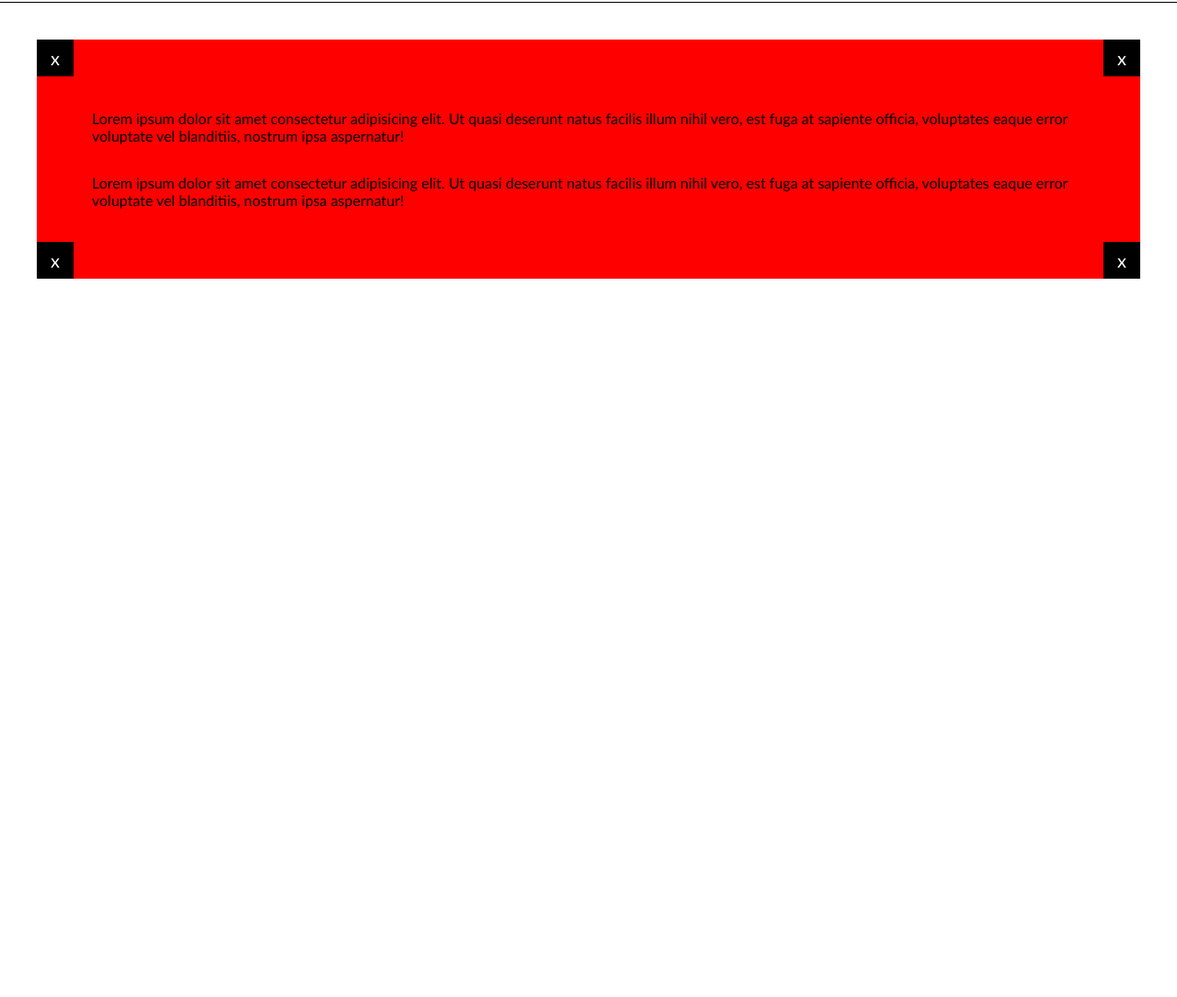
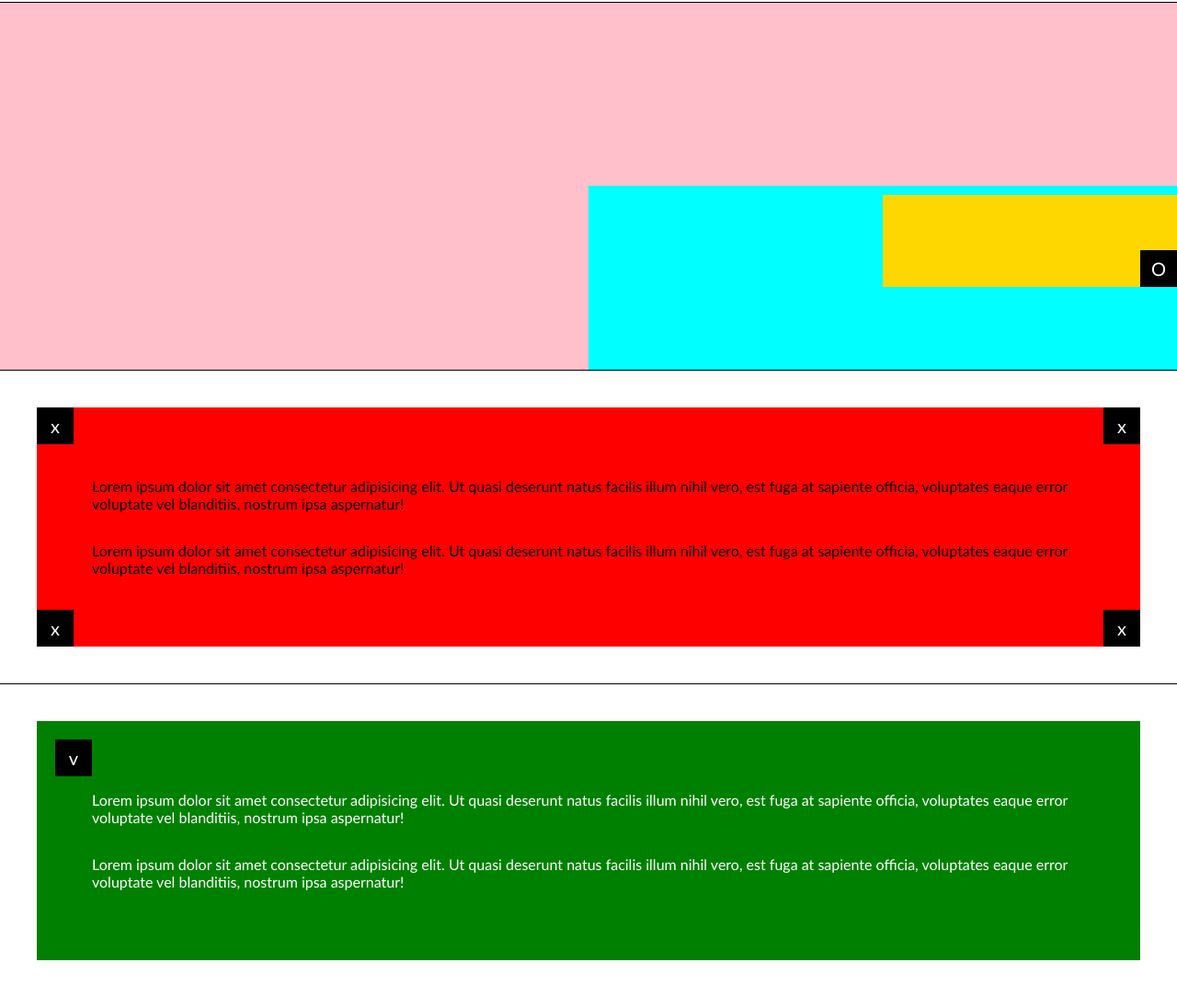
Before and after one commit to asnvc/11-position, a website: page index.html in a window 1280 px wide. Shown: the part 175-1259 px from the top of the page at 92% size. Before the commit the page ends 800 px from the top, so only its background shows below. Drawn offline with Linux system fonts and the light colour scheme.

Commit message:
more positioning

```diff
--- a/css/main.css
+++ b/css/main.css
@@ -10,6 +10,7 @@ body {
     font-family: 'Gill Sans', 'Gill Sans MT', Calibri, 'Trebuchet MS', sans-serif;
 }
 
+header,
 section{
     display: inline-block;
     width: 100%;
@@ -80,3 +81,76 @@ p{
     bottom: 0;
     right: 0;
 }
+
+.agurkas{
+    display: inline-block;
+    width: 100%;
+    padding: 60px;
+    background-color: green;
+    color: #fff;
+    position: relative;
+}
+
+.check{
+    width: 40px;
+    height: 40px;
+    float: left;
+    line-height: 40px;
+    text-align: center;
+    font-size: 20px;
+    background-color: #000;
+    color: #fff;
+    position: absolute;
+    top: 20px;
+    left: 20px;
+    right: 20px;
+    bottom: 20px;
+}
+
+.a{
+    background-color: pink;
+    height: 400px;
+    position: relative;
+}
+
+.b{
+    display: inline-block;
+    width: 50%;
+    height: 200px;
+    background-color: aqua;
+    color: #000;
+    position: absolute;
+    bottom: 0;
+    right: 0;
+}
+
+.c{
+    display: inline-block;
+    width: 50%;
+    height: 100px;
+    background-color: gold;
+    color: #000;
+    position: absolute;
+    top: 10px;
+    right: 0;
+}
+
+.open{ width: 40px;
+    height: 40px;
+    float: left;
+    line-height: 40px;
+    text-align: center;
+    font-size: 20px;
+    background-color: #000;
+    color: #fff;
+    position: absolute;
+    bottom: 0;
+    right: 0;
+}
+
+header{
+    position: fixed;
+    top: 0;
+    z-index: 1;
+    background-color: cornflowerblue;
+}
--- a/index.html
+++ b/index.html
@@ -8,10 +8,26 @@
     <link rel="stylesheet" href="./css/main.css">
 </head>
 <body>
+
     <section>
     <div class="box-default">Lorem ipsum dolor, sit amet consectetur adipisicing elit. Enim illum, aliquid eius est iure expedita, neque repellat velit necessitatibus rem veritatis excepturi delectus impedit magni ab dicta, sint officiis tempora?</div>
     <div class="box">Lorem ipsum dolor, sit amet consectetur adipisicing elit. Enim illum, aliquid eius est iure expedita, neque repellat velit necessitatibus rem veritatis excepturi delectus impedit magni ab dicta, sint officiis tempora?</div>
     </section>
+
+    <section class="a">
+        <div class="b">
+            <div class="c">
+                <div class="open">
+                   O
+                </div>
+            </div>
+        </div>
+    </section>
+
+    <header>
+        HEADER Lorem ipsum dolor sit amet consectetur, adipisicing elit. Modi voluptate odio veniam inventore aspernatur hic nisi assumenda repudiandae facere, est numquam animi. Placeat ipsum earum ad quasi temporibus praesentium architecto.
+    </header>
+
     <section>
         <div class="pomidoras">
             <div class="close top-left">x</div>
@@ -23,5 +39,18 @@
 
         </div>
     </section>
+
+    <section>
+        <div class="agurkas">
+            <div class="check top-left">v</div>
+            <div class="check top-right">v</div>
+            <div class="check bottom-left">v</div>
+            <div class="check bottom-right">v</div>
+            <p>Lorem ipsum dolor sit amet consectetur adipisicing elit. Ut quasi deserunt natus facilis illum nihil vero, est fuga at sapiente officia, voluptates eaque error voluptate vel blanditiis, nostrum ipsa aspernatur!</p>
+            <p>Lorem ipsum dolor sit amet consectetur adipisicing elit. Ut quasi deserunt natus facilis illum nihil vero, est fuga at sapiente officia, voluptates eaque error voluptate vel blanditiis, nostrum ipsa aspernatur!</p>
+
+        </div>
+    </section>
+
 </body>
 </html>
```
